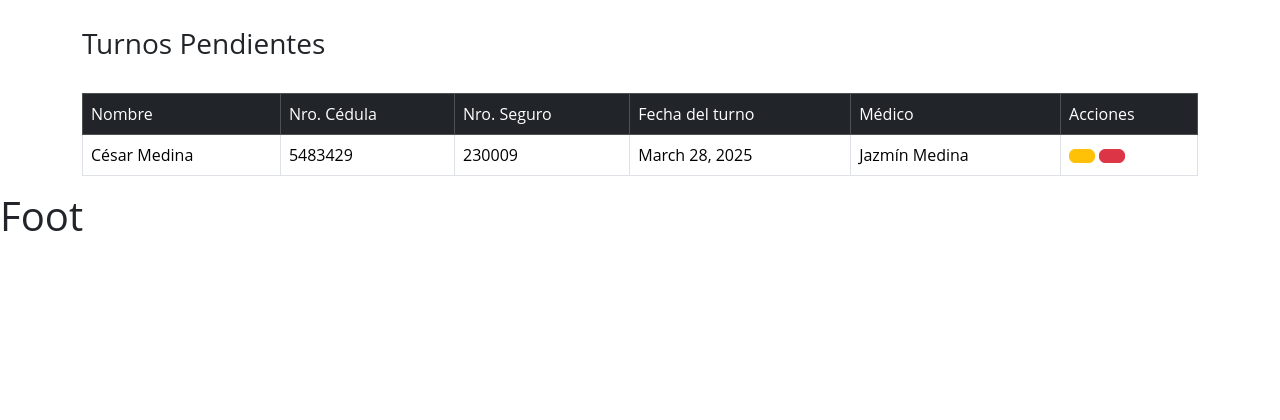
After one commit to cmmedina918/ISW2-proyecto, a Django app: page /turnos/turnos/ in a window 1280 px wide. The commit adds this page. Shown: the part 337-757 px from the top of the page. Run offline with Django 5.2, Linux system fonts and the light colour scheme; data comes from the database, SQL or seed files in the repository; both versions use the stored data as it was after the commit; some libraries are stand-ins or nearby versions.

Commit message:
vista de turnos creada y se añadieron iconos de Bootstrap

```diff
--- a/templates/base.html
+++ b/templates/base.html
@@ -5,6 +5,7 @@
         <meta charset="UTF-8">
         <link rel="stylesheet" href="{% static 'styles.css' %}">
         <link rel="stylesheet" href="{% static 'bootstrap-5.3.3-dist/css/bootstrap.min.css' %}">
+        <link rel="stylesheet" href="{% static 'bootstrap-icons-1.11.3/font/bootstrap-icons.css' %}">
         <title>
             {% block Title %}{% endblock %}
         </title>
--- a/templates/nav.html
+++ b/templates/nav.html
@@ -3,7 +3,7 @@
     <ul class="nav-list">
        <li><img src="#" alt="logo"></li>
        <li><a href="#">Inicio</a></li>
-       <li><a href="{% url 'nuevoTurno' %}">Turnos</a></li>
+       <li><a href="{% url 'turnosList' %}">Turnos</a></li>
        <li><a href="#">Médicos</a></li>
        <li><a href="#">Especialidades</a></li>
     </ul>
--- /dev/null
+++ b/templates/turnos.html
@@ -0,0 +1,41 @@
+{% extends 'base.html' %}
+{% block Title %}
+    Lista de turnos
+{% endblock %}
+{% block Body %}
+    <div class="container mt-5">
+	    <h3>Turnos Pendientes</h3>
+        <br>
+        <table class="table table-bordered" >
+            <thead class="table-dark">
+                <tr>
+                    <td>Nombre</td>
+                    <td>Nro. Cédula</td>
+                    <td>Nro. Seguro</td>
+                    <td>Fecha del turno</td>
+                    <td>Médico</td>
+                    <td>Acciones</td>
+                </tr>
+            </thead>
+            <tbody>
+                {% for turno in turnos %}
+                    <tr>
+                        <td>{{ turno.nombre }}</td>
+                        <td>{{ turno.ci }}</td>
+                        <td>{{ turno.nro_seguro }}</td>
+                        <td>{{ turno.fecha_turno }}</td>
+                        <td>{{ turno.medico }}</td>
+                        <td>
+                            <a class="btn btn-warning" href="#">
+                                <i class="bi bi-pencil-fill"></i>
+                            </a>
+                            <a class="btn btn-danger" href="#">
+                                <i class="bi bi-trash-fill"></i>
+                            </a>
+                        </td>
+                    </tr>
+                {% endfor %}
+            </tbody>
+        </table>
+    </div>
+{% endblock %}
--- a/turnosApp/urls.py
+++ b/turnosApp/urls.py
@@ -3,5 +3,6 @@ from turnosApp import views
 
 urlpatterns = [
     path('',views.index, name='index'),
-    path('nuevoTurno/', views.nuevoTurno, name='nuevoTurno')
+    path('nuevoTurno/', views.nuevoTurno, name='nuevoTurno'),
+    path('turnos/', views.turnosView, name='turnosList'),
 ]
--- a/turnosApp/views.py
+++ b/turnosApp/views.py
@@ -1,6 +1,6 @@
 from django.shortcuts import render,redirect
 from .forms import *
-
+from .models import Turno
 
 # Create your views here.
 def index(request):
@@ -11,7 +11,11 @@ def nuevoTurno(request):
         form = turnoForm(request.POST)
         if form.is_valid():
             form.save()
-            return redirect('nuevoTurno')
+            return redirect('turnosList')
     else:
         form = turnoForm()
         return render(request, 'forms/turno.html', {'form': form})
+
+def turnosView(request):
+    turnosList = Turno.objects.all()
+    return render(request, 'turnos.html',{'turnos': turnosList})
```
Also changed, not shown: turnosApp/forms.py (+5 -5 lines), db.sqlite3.
